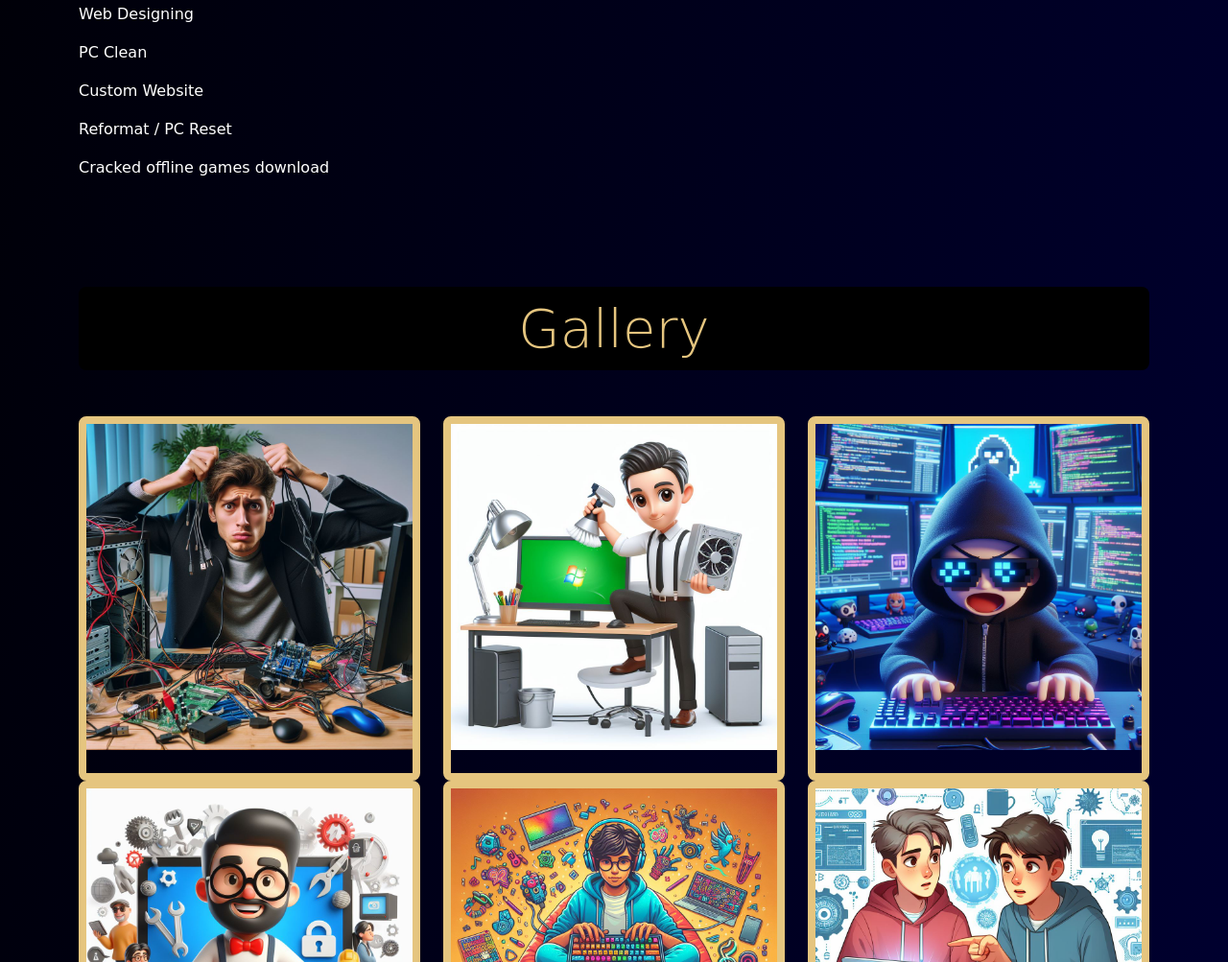
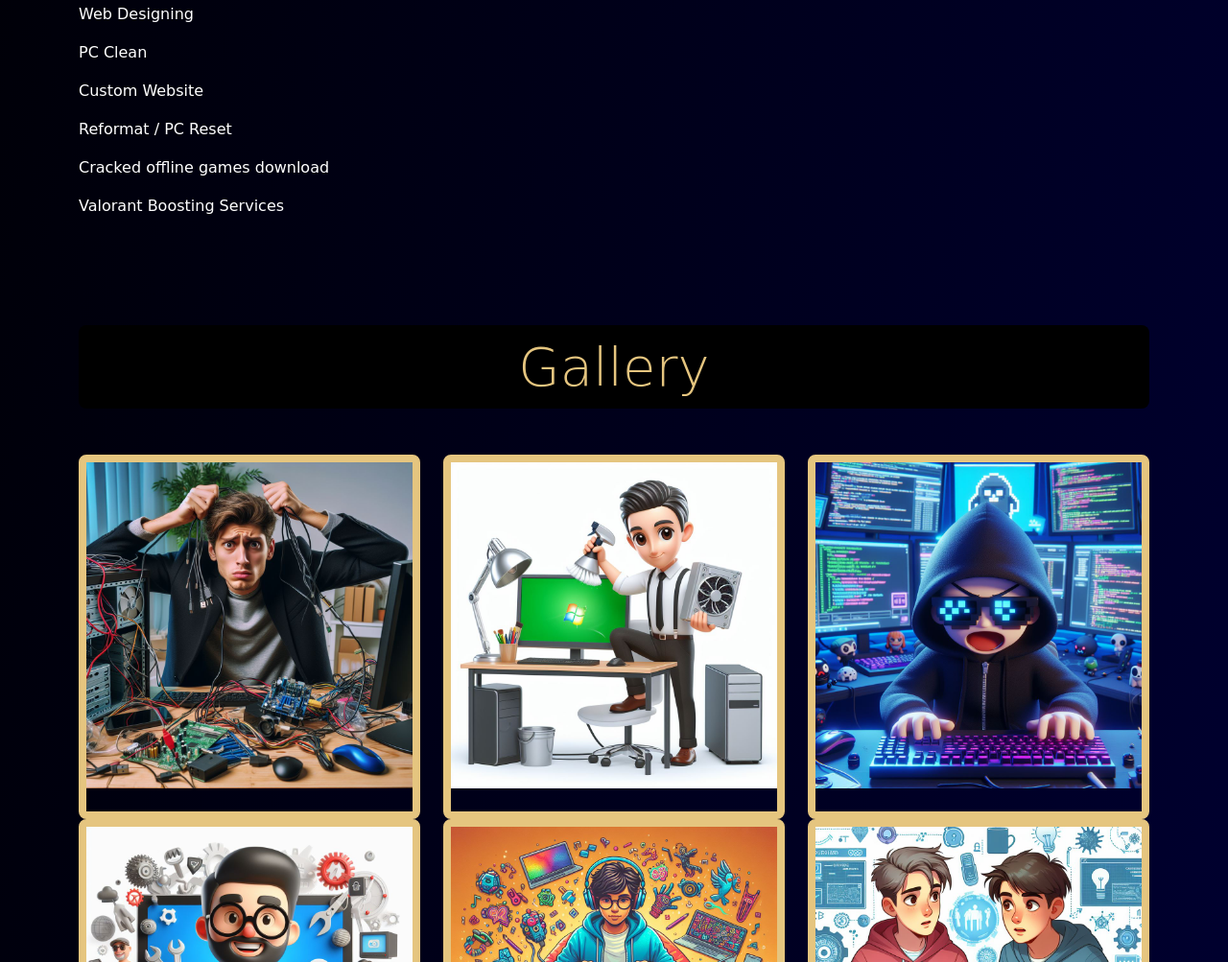
Before and after one commit to villfps/villservices, a plain HTML site: page index.html in a window 1280 px wide. Shown: the part 1830-2833 px from the top of the page at 96% size. Drawn offline with nearby package versions, Linux system fonts and the light colour scheme; a web font is replaced by a local one.

Commit message:
Update index.html

```diff
--- a/index.html
+++ b/index.html
@@ -157,6 +157,7 @@
                 <p>Custom Website</p>
                 <p>Reformat / PC Reset</p>
                 <p>Cracked offline games download</p>
+                <p>Valorant Boosting Services</p>
             </div>
             <div class="col-md-6">
             </div>
```
